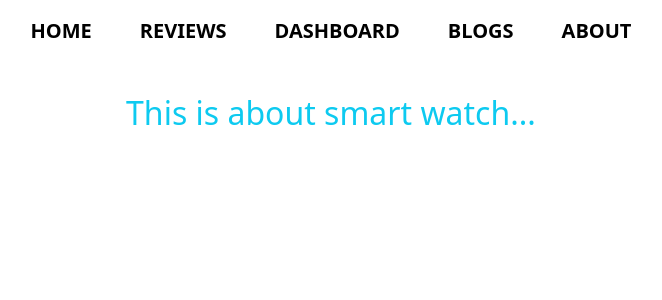
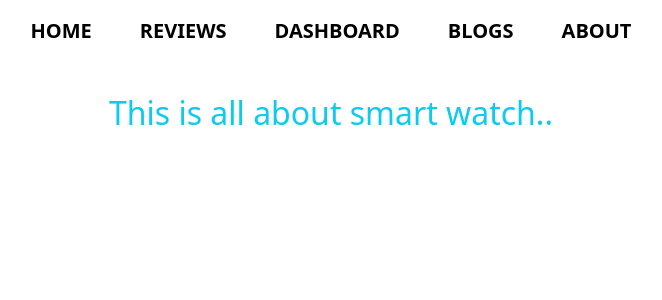
Before and after one commit to fatamatuzjaharasamiha/product-analysis-website, a React (Create React App) app: page /about in a window 1280 px wide. Shown: the top 300 px of the page, without its empty margins (309-971 px from the left). Built offline with nearby package versions, Linux system fonts and the light colour scheme.

Commit message:
final project done

```diff
--- a/src/components/About/About.js
+++ b/src/components/About/About.js
@@ -3,7 +3,7 @@ import React from 'react';
 const About = () => {
     return (
         <div className='mt-5 text-info'>
-           <h2>This is about smart watch...</h2>
+            <h2>This is all about smart watch..</h2>
         </div>
     );
 };
```
